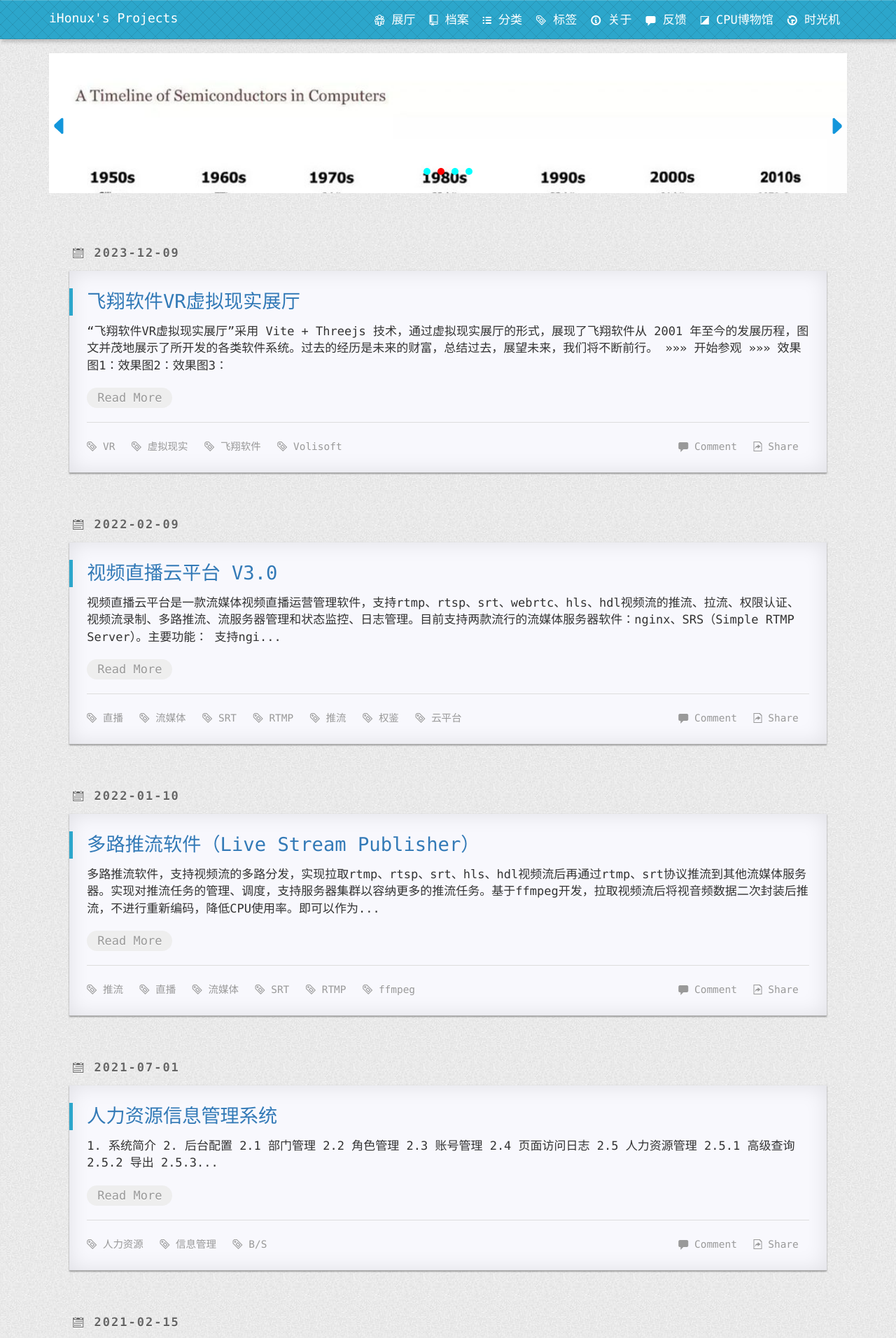
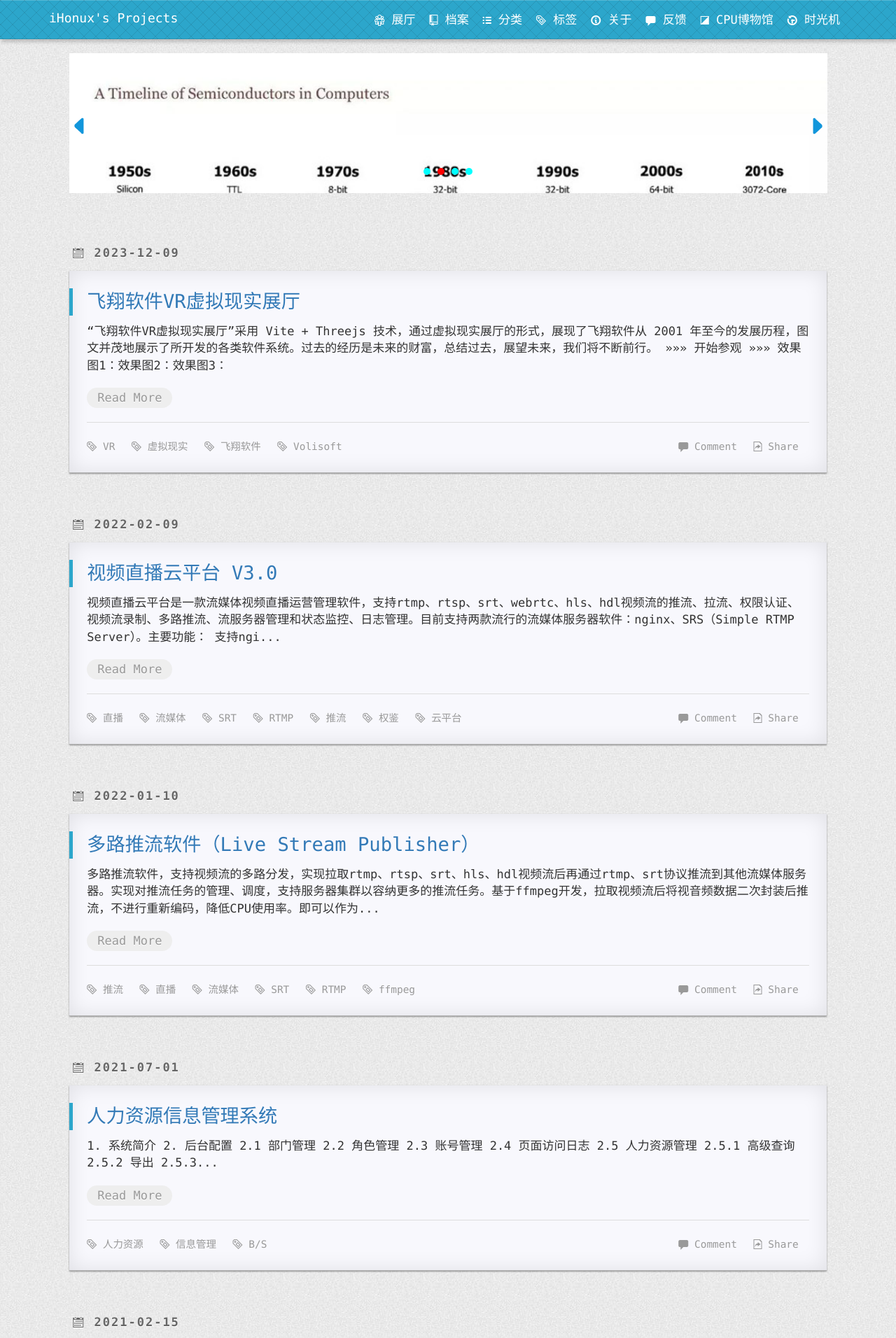
Before and after one commit to fxrj/fxrj.github.io, a Jekyll site: the page built from index.html, in a window 1280 px wide. Shown: the top 1912 px of the page at 70% size. Built offline with Jekyll 4.4.1, drawn with Linux system fonts in a browser that asks for light colours; nearby versions of some CDN libraries; the list of posts is cut into pages by our own code; comment, search, counter and statistics services are not loaded.

Commit message:
Update index_advertise.html

```diff
--- a/_includes/index_advertise.html
+++ b/_includes/index_advertise.html
@@ -7,10 +7,12 @@
 	addStyle("/static/css/simple_style.css");
 </script>
 <script type="text/javascript" src="/static/js/simple_swiper.js"></script>
-<div id="swiper-demo" class="simple-swiper-container">
-	<a id="sprev" class="btn btn-prev"></a>
-	<a id="snext" class="btn btn-next"></a>
-	<div class="pagination"></div>
+<div class="col-lg-offset-1_5">
+    <div id="swiper-demo" class="simple-swiper-container">
+        <a id="sprev" class="btn btn-prev"></a>
+        <a id="snext" class="btn btn-next"></a>
+        <div class="pagination"></div>
+    </div>
 </div>
 <script type="text/javascript">
 	new SimSwiper("#swiper-demo", {
```
